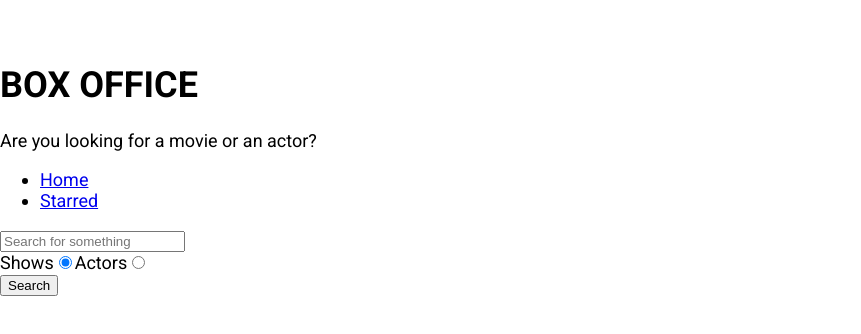
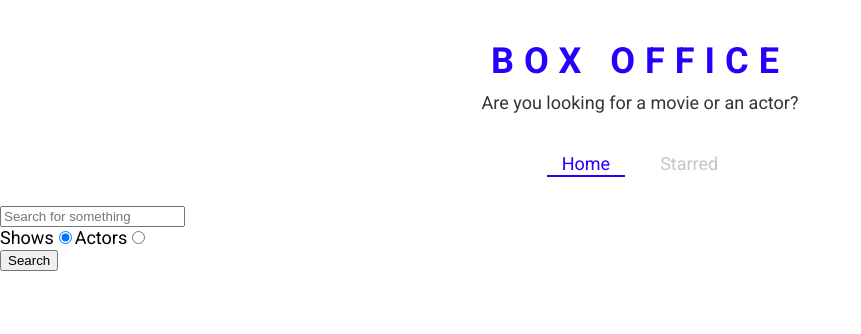
Before and after one commit to Mehul9063/box-office-1, a React (Create React App) app: page / in a window 1280 px wide. Shown: the top 334 px of the page, without its empty margins (0-861 px from the left). Built offline with nearby package versions, Linux system fonts and the light colour scheme.

Commit message:
defined theme for styled components and created a few styled components

```diff
--- a/src/App.js
+++ b/src/App.js
@@ -1,11 +1,21 @@
 import React from "react";
 import {Switch,Route} from 'react-router-dom';
+import { ThemeProvider } from 'styled-components'
 import Home from "./pages/Home";
 import Show from "./pages/Show";
 import Starred from "./pages/Starred";
 
+const theme = {
+    mainColors: {
+      blue: '#2400ff',
+      gray: '#c6c6c6',
+      dark: '#353535',
+    },
+  };
+
 function App() {
     return (
+        <ThemeProvider theme={theme}>
             <Switch>
             <Route exact path="/">
                 <Home />
@@ -22,6 +32,7 @@
                 <div>Not found</div>
             </Route>
             </Switch>
+        </ThemeProvider>
     );
 }
 
--- a/src/components/Navs.js
+++ b/src/components/Navs.js
@@ -1,5 +1,7 @@
 import React from 'react'
-import {Link} from 'react-router-dom'
+import { useLocation } from 'react-router'
+
+import { LinkStyled, NavList } from './Navs.styled'
 
 const LINKS = [
   {to: '/', text: 'Home'},
@@ -7,18 +9,20 @@
 ]
 
 const Navs = () => {
+  const location = useLocation()
+
   return (
     <div>
-      <ul>
+      <NavList>
         {
           LINKS.map(item =>
             <li key={item.to}>
-              <Link to={item.to}>
+              <LinkStyled to={item.to} className={item.to === location.pathname ? 'active' : ''}>
                 {item.text}
-              </Link>
+              </LinkStyled>
             </li>)
         }
-      </ul>
+      </NavList>
     </div>
   )
 }
--- /dev/null
+++ b/src/components/Navs.styled.js
@@ -0,0 +1,41 @@
+import styled from 'styled-components'
+import { Link } from 'react-router-dom'
+
+export const NavList = styled.ul`
+  display: flex;
+  justify-content: center;
+  list-style: none;
+  margin: 0 0 30px;
+  padding: 0;
+`;
+
+export const LinkStyled = styled(Link)`
+  margin: 0 10px;
+  padding: 3px 15px;
+  position: relative;
+  text-decoration: none;
+  color: ${({ theme }) => theme.mainColors.gray};
+  &.active {
+    color: ${({ theme }) => theme.mainColors.blue};
+    &:after {
+      content: '';
+      position: absolute;
+      display: block;
+      height: 2px;
+      left: 0%;
+      bottom: 0;
+      background-color: ${({ theme }) => theme.mainColors.blue};
+      animation: slide-in 0.3s ease-in forwards;
+      @keyframes slide-in {
+        from {
+          left: 50%;
+          width: 0;
+        }
+        to {
+          left: 0%;
+          width: 100%;
+        }
+      }
+    }
+  }
+`;
--- a/src/components/Title.js
+++ b/src/components/Title.js
@@ -1,11 +1,12 @@
 import React from 'react'
+import { TitleWrapper } from './Title.styled'
 
 const Title = ({ title, subtitle }) => {
   return (
-    <div>
+    <TitleWrapper>
       <h1>{title}</h1>
       <p>{subtitle}</p>
-    </div>
+    </TitleWrapper>
   )
 }
 
--- /dev/null
+++ b/src/components/Title.styled.js
@@ -0,0 +1,18 @@
+import styled from 'styled-components'
+
+export const TitleWrapper = styled.div`
+  text-align: center;
+  margin: 0 0 40px;
+
+  h1 {
+    color: ${({ theme }) => theme.mainColors.blue};
+    letter-spacing: 10px;
+    text-transform: uppercase;
+    margin: 0 0 10px;
+  }
+
+  p {
+    color: ${({ theme }) => theme.mainColors.dark};
+    margin: 0;
+  }
+`;
```
Lines whose indentation alone changed are shown as unchanged.
